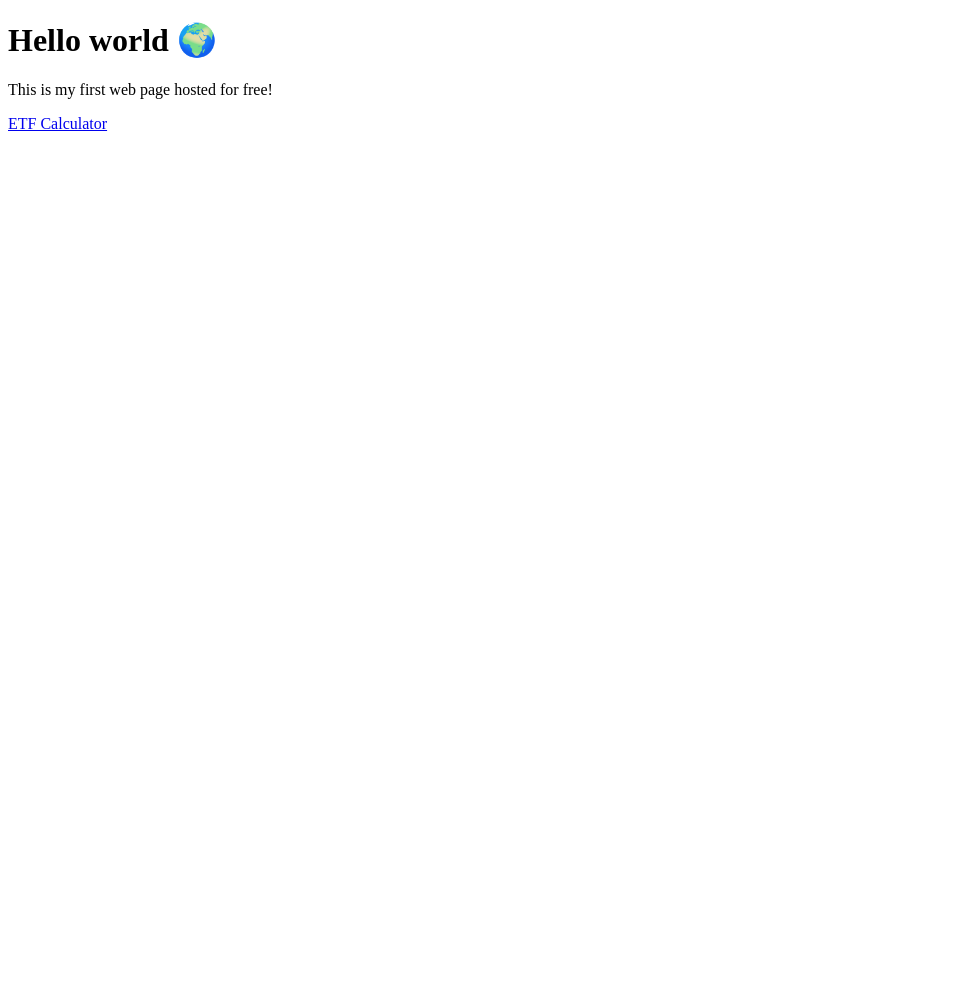
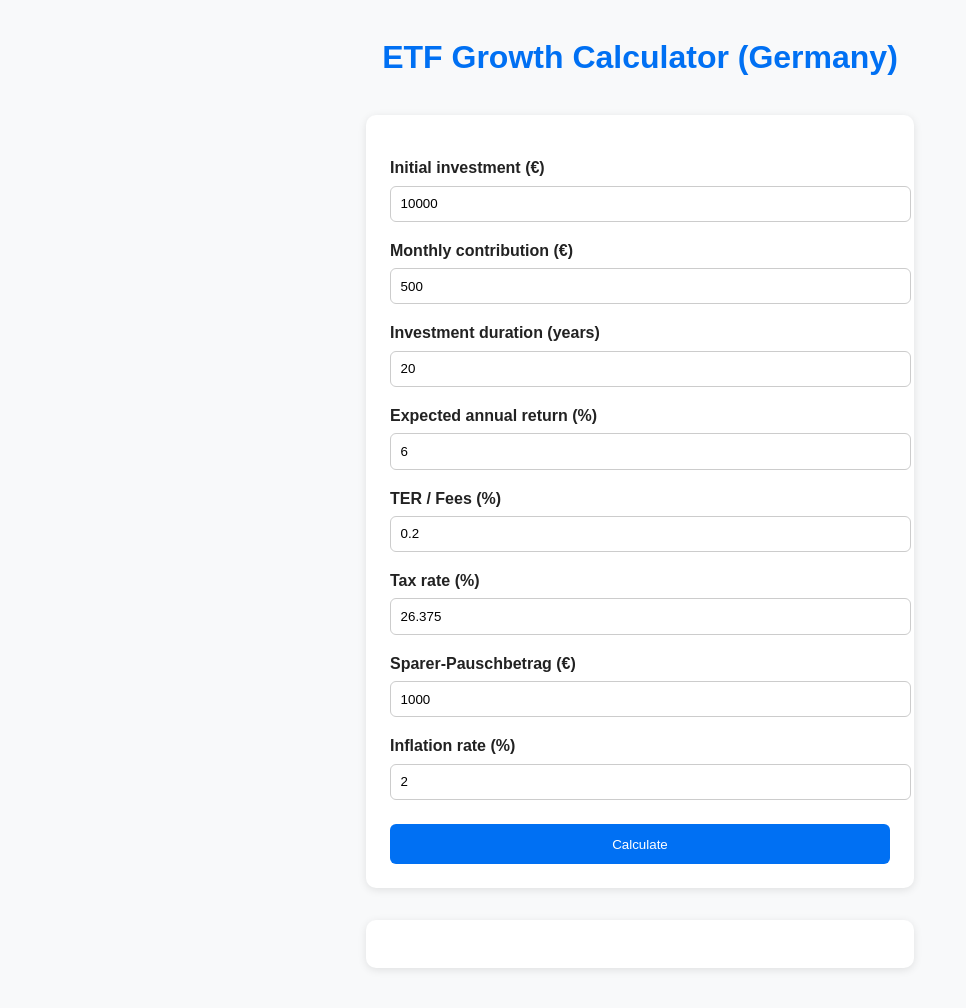
Before and after one commit to tomk1992/tomk1992.github.io, a plain HTML site: page index.html in a window 1280 px wide. Shown: the whole page, without its empty margins (0-966 px from the left). Before the commit the page ends 800 px from the top, so only its background shows below. Drawn offline with nearby package versions, Linux system fonts and the light colour scheme.

Commit message:
Update index.html

```diff
--- a/index.html
+++ b/index.html
@@ -3,11 +3,171 @@
 <head>
   <meta charset="UTF-8">
   <meta name="viewport" content="width=device-width, initial-scale=1.0">
-  <title>My First Calculator</title>
+  <title>ETF Growth Calculator – Germany</title>
+  <style>
+    body {
+      font-family: Arial, sans-serif;
+      margin: 2rem;
+      background-color: #f8f9fa;
+      color: #222;
+      line-height: 1.6;
+    }
+    h1 {
+      text-align: center;
+      color: #0070f3;
+    }
+    form {
+      max-width: 500px;
+      margin: 2rem auto;
+      padding: 1.5rem;
+      background: white;
+      border-radius: 10px;
+      box-shadow: 0 2px 8px rgba(0,0,0,0.1);
+    }
+    label {
+      display: block;
+      margin-top: 1rem;
+      font-weight: bold;
+    }
+    input {
+      width: 100%;
+      padding: 0.6rem;
+      margin-top: 0.3rem;
+      border: 1px solid #ccc;
+      border-radius: 6px;
+    }
+    button {
+      margin-top: 1.5rem;
+      width: 100%;
+      padding: 0.8rem;
+      background: #0070f3;
+      color: white;
+      border: none;
+      border-radius: 6px;
+      cursor: pointer;
+    }
+    button:hover { background: #005ad6; }
+    .result {
+      max-width: 500px;
+      margin: 2rem auto;
+      background: white;
+      padding: 1.5rem;
+      border-radius: 10px;
+      box-shadow: 0 2px 8px rgba(0,0,0,0.1);
+    }
+    .result p {
+      margin: 0.3rem 0;
+      font-size: 1rem;
+    }
+    canvas { margin-top: 2rem; }
+  </style>
 </head>
 <body>
-  <h1>Hello world 🌍</h1>
-  <p>This is my first web page hosted for free!</p>
-  <a href="etf-calculator.html">ETF Calculator</a>
+  <h1>ETF Growth Calculator (Germany)</h1>
+
+  <form id="calcForm">
+    <label>Initial investment (€)</label>
+    <input type="number" id="initial" value="10000">
+
+    <label>Monthly contribution (€)</label>
+    <input type="number" id="monthly" value="500">
+
+    <label>Investment duration (years)</label>
+    <input type="number" id="years" value="20">
+
+    <label>Expected annual return (%)</label>
+    <input type="number" id="returnRate" value="6">
+
+    <label>TER / Fees (%)</label>
+    <input type="number" id="fee" value="0.2">
+
+    <label>Tax rate (%)</label>
+    <input type="number" id="taxRate" value="26.375">
+
+    <label>Sparer-Pauschbetrag (€)</label>
+    <input type="number" id="allowance" value="1000">
+
+    <label>Inflation rate (%)</label>
+    <input type="number" id="inflation" value="2">
+
+    <button type="button" onclick="calculate()">Calculate</button>
+  </form>
+
+  <div class="result" id="result"></div>
+
+  <canvas id="chart" width="500" height="250"></canvas>
+
+  <script src="https://cdn.jsdelivr.net/npm/chart.js"></script>
+  <script>
+    function calculate() {
+      const initial = parseFloat(document.getElementById('initial').value);
+      const monthly = parseFloat(document.getElementById('monthly').value);
+      const years = parseInt(document.getElementById('years').value);
+      const r = parseFloat(document.getElementById('returnRate').value) / 100;
+      const fee = parseFloat(document.getElementById('fee').value) / 100;
+      const taxRate = parseFloat(document.getElementById('taxRate').value) / 100;
+      const allowance = parseFloat(document.getElementById('allowance').value);
+      const inflation = parseFloat(document.getElementById('inflation').value) / 100;
+
+      const netReturn = r - fee;
+      let value = initial;
+      let invested = initial;
+      let yearlyValues = [value];
+      for (let i = 1; i <= years; i++) {
+        value = (value + monthly * 12) * (1 + netReturn);
+        invested += monthly * 12;
+        yearlyValues.push(value);
+      }
+
+      const taxableGain = Math.max(0, value - invested - allowance);
+      const tax = taxableGain * taxRate;
+      const netValue = value - tax;
+      const CAGR = Math.pow(netValue / invested, 1 / years) - 1;
+      const realCAGR = (1 + CAGR) / (1 + inflation) - 1;
+
+      const resultDiv = document.getElementById('result');
+      resultDiv.innerHTML = `
+        <p><strong>Total Invested:</strong> €${invested.toFixed(0)}</p>
+        <p><strong>Portfolio Value (Gross):</strong> €${value.toFixed(0)}</p>
+        <p><strong>Tax Owed:</strong> €${tax.toFixed(0)}</p>
+        <p><strong>Portfolio Value (After Tax):</strong> €${netValue.toFixed(0)}</p>
+        <p><strong>Annualised Return (After Tax):</strong> ${(CAGR*100).toFixed(2)}%</p>
+        <p><strong>Real Return (After Inflation):</strong> ${(realCAGR*100).toFixed(2)}%</p>
+      `;
+
+      drawChart(yearlyValues, years);
+    }
+
+    let chartInstance = null;
+    function drawChart(values, years) {
+      const ctx = document.getElementById('chart').getContext('2d');
+      if (chartInstance) chartInstance.destroy();
+      chartInstance = new Chart(ctx, {
+        type: 'line',
+        data: {
+          labels: Array.from({length: years + 1}, (_, i) => i),
+          datasets: [{
+            label: 'Portfolio value (€)',
+            data: values,
+            borderColor: '#0070f3',
+            backgroundColor: 'rgba(0,112,243,0.1)',
+            fill: true,
+            tension: 0.2
+          }]
+        },
+        options: {
+          responsive: true,
+          plugins: {
+            legend: { position: 'bottom' },
+            title: { display: true, text: 'Portfolio Growth Over Time' }
+          },
+          scales: {
+            x: { title: { display: true, text: 'Years' } },
+            y: { title: { display: true, text: 'Value (€)' } }
+          }
+        }
+      });
+    }
+  </script>
 </body>
 </html>
```
